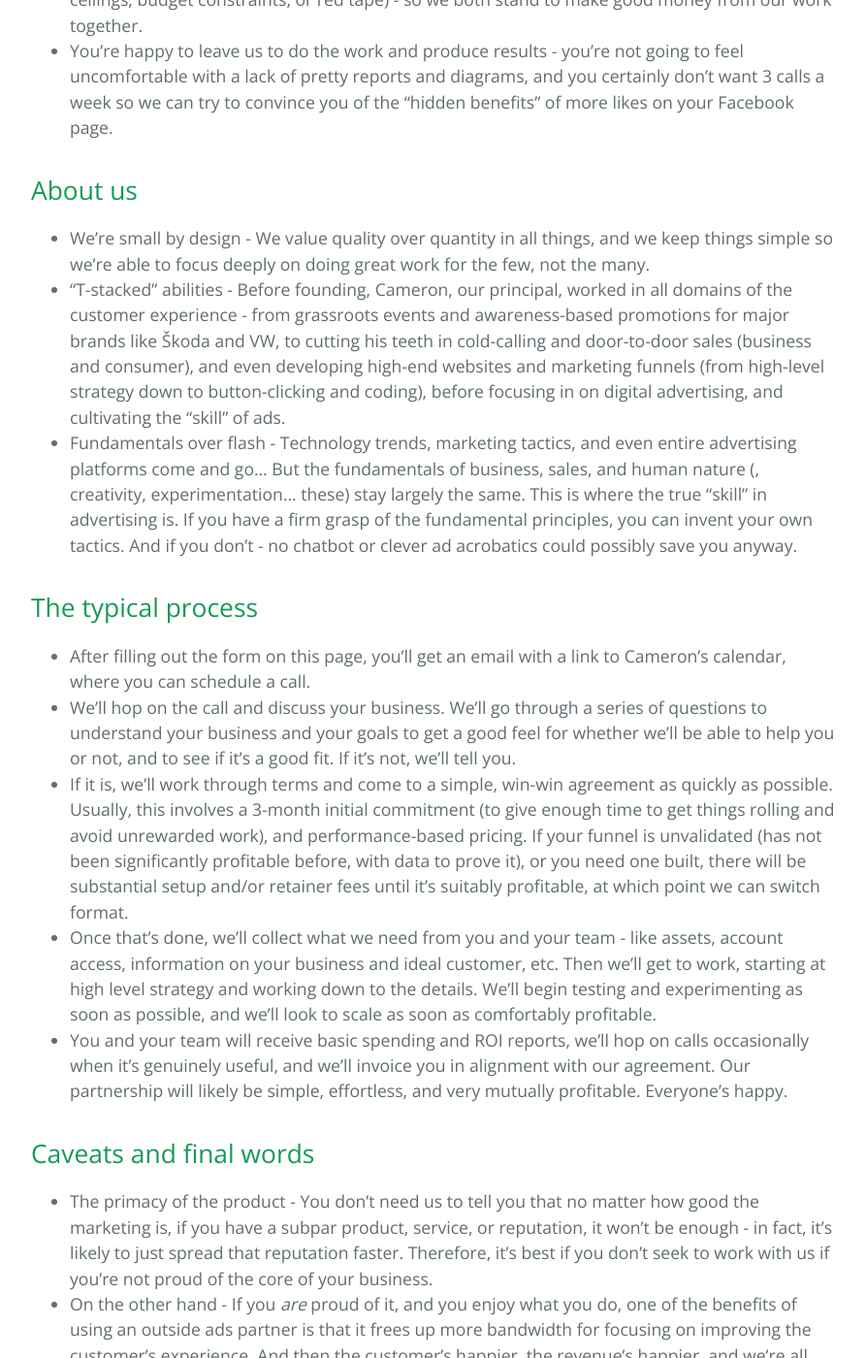
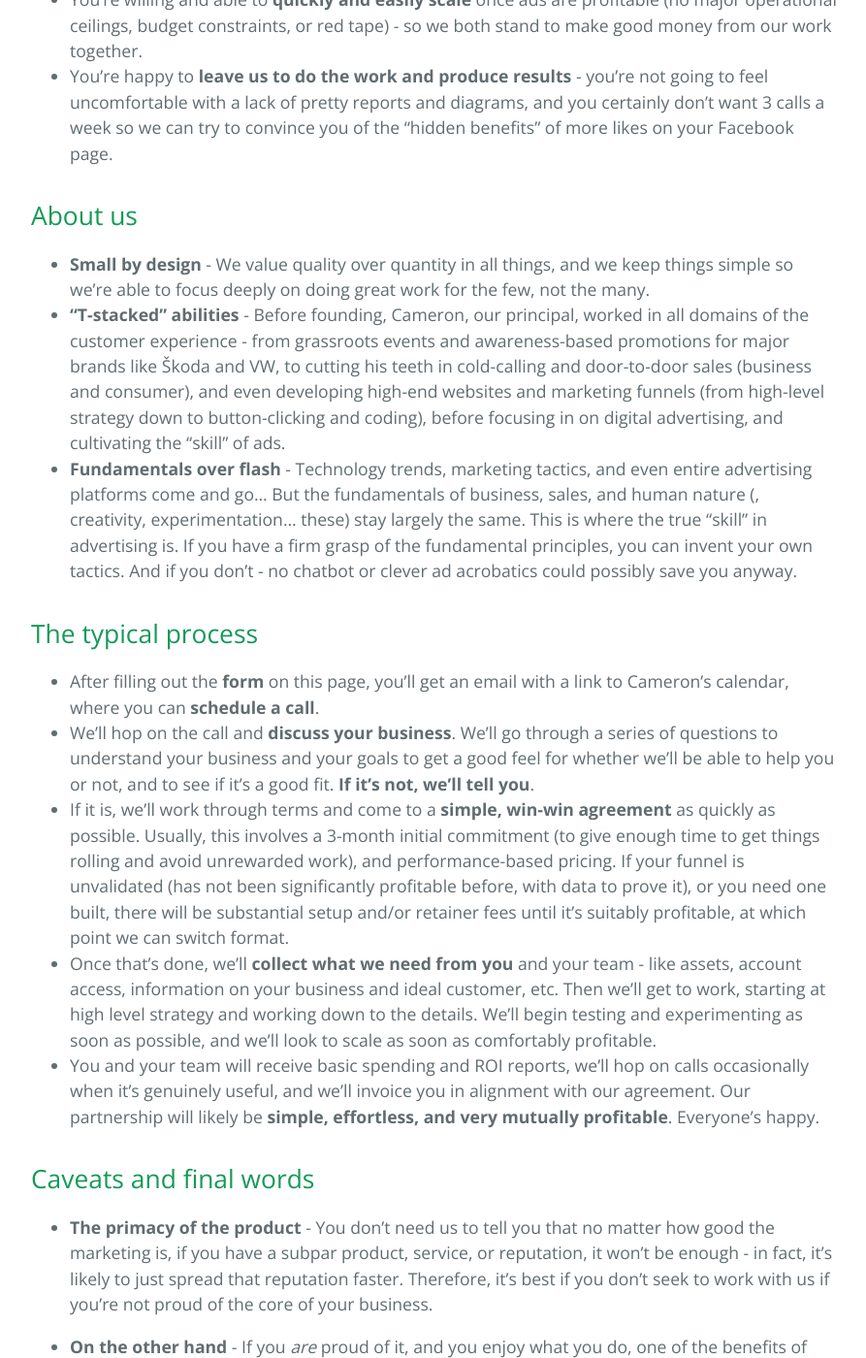
Before and after one commit to cameronhill1/skillofads1, a Jekyll site: the page built from index.md, in a window 1280 px wide and 1400 px high, scrolled down 639 px. Shown: the whole window at 97% size, without its empty margins (192-1085 px from the left). Built offline with Jekyll 4.4.1, drawn with Linux system fonts in a browser that asks for light colours; our own code applies the rules of GitHub Pages for plain Markdown files; some of the changed text lies outside the part shown.

Commit message:
Update index.md

```diff
--- a/index.md
+++ b/index.md
@@ -6,42 +6,44 @@
 
 Become one of our three partners:
 
-- Performance-based relationship - we produce directly trackable results; pay nothing if we don't.
-- No contracts - beyond the mandatory initial 3-month testing period, there are no commitments, for either party. We stay if it's a win-win.
-- Proven, current track record - Eg. In December 2020, we collected $2.2m for a client across Google and Facebook at an average ROI of 12.3 (results not typical).
+- **Performance-based relationship** - we produce directly trackable results; pay nothing if we don't.
+- **No contracts** - beyond the mandatory initial 3-month testing period, there are no commitments, for either party. We stay if it's a win-win.
+- **Proven, current track record** - Eg. In December 2020, we collected $2.2m for one client, across Google and Facebook, at an average ROI of 12.3 (results not typical).
 
 
 ## About you
 
 The offer is open to you if:
 
-- You run a relatively simple, profitable, and ethical business (or you're willing to zoom in on the 1-3 most profitable parts of it).
-- You're willing and able to quickly and easily scale once ads are profitable (no major operational ceilings, budget constraints, or red tape) - so we both stand to make good money from our work together.
-- You're happy to leave us to do the work and produce results - you're not going to feel uncomfortable with a lack of pretty reports and diagrams, and you certainly don't want 3 calls a week so we can try to convince you of the "hidden benefits" of more likes on your Facebook page.
+- You run a relatively **simple, profitable, and ethical business** (or you're willing to zoom in on the 1-3 most profitable parts of it).
+- You're willing and able to **quickly and easily scale** once ads are profitable (no major operational ceilings, budget constraints, or red tape) - so we both stand to make good money from our work together.
+- You're happy to **leave us to do the work and produce results** - you're not going to feel uncomfortable with a lack of pretty reports and diagrams, and you certainly don't want 3 calls a week so we can try to convince you of the "hidden benefits" of more likes on your Facebook page.
 
 
 ## About us
 
-- We're small by design - We value quality over quantity in all things, and we keep things simple so we're able to focus deeply on doing great work for the few, not the many.
-- "T-stacked" abilities - Before founding, Cameron, our principal, worked in all domains of the customer experience - from grassroots events and awareness-based promotions for major brands like Škoda and VW, to cutting his teeth in cold-calling and door-to-door sales (business and consumer), and even developing high-end websites and marketing funnels (from high-level strategy down to button-clicking and coding), before focusing in on digital advertising, and cultivating the "skill" of ads.
-- Fundamentals over flash - Technology trends, marketing tactics, and even entire advertising platforms come and go... But the fundamentals of business, sales, and human nature (, creativity, experimentation... these) stay largely the same. This is where the true "skill" in advertising is. If you have a firm grasp of the fundamental principles, you can invent your own tactics. And if you don't - no chatbot or clever ad acrobatics could possibly save you anyway.
+- **Small by design** - We value quality over quantity in all things, and we keep things simple so we're able to focus deeply on doing great work for the few, not the many.
+- **"T-stacked" abilities** - Before founding, Cameron, our principal, worked in all domains of the customer experience - from grassroots events and awareness-based promotions for major brands like Škoda and VW, to cutting his teeth in cold-calling and door-to-door sales (business and consumer), and even developing high-end websites and marketing funnels (from high-level strategy down to button-clicking and coding), before focusing in on digital advertising, and cultivating the "skill" of ads.
+- **Fundamentals over flash** - Technology trends, marketing tactics, and even entire advertising platforms come and go... But the fundamentals of business, sales, and human nature (, creativity, experimentation... these) stay largely the same. This is where the true "skill" in advertising is. If you have a firm grasp of the fundamental principles, you can invent your own tactics. And if you don't - no chatbot or clever ad acrobatics could possibly save you anyway.
 
 
 ## The typical process
 
-- After filling out the form on this page, you'll get an email with a link to Cameron's calendar, where you can schedule a call.
-- We'll hop on the call and discuss your business. We'll go through a series of questions to understand your business and your goals to get a good feel for whether we'll be able to help you or not, and to see if it's a good fit. If it's not, we'll tell you.
-- If it is, we'll work through terms and come to a simple, win-win agreement as quickly as possible. Usually, this involves a 3-month initial commitment (to give enough time to get things rolling and avoid unrewarded work), and performance-based pricing. If your funnel is unvalidated (has not been significantly profitable before, with data to prove it), or you need one built, there will be substantial setup and/or retainer fees until it's suitably profitable, at which point we can switch format.
-- Once that's done, we'll collect what we need from you and your team - like assets, account access, information on your business and ideal customer, etc. Then we'll get to work, starting at high level strategy and working down to the details. We'll begin testing and experimenting as soon as possible, and we'll look to scale as soon as comfortably profitable.
-- You and your team will receive basic spending and ROI reports, we'll hop on calls occasionally when it's genuinely useful, and we'll invoice you in alignment with our agreement. Our partnership will likely be simple, effortless, and very mutually profitable. Everyone's happy.
+- After filling out the **form** on this page, you'll get an email with a link to Cameron's calendar, where you can **schedule a call**.
+- We'll hop on the call and **discuss your business**. We'll go through a series of questions to understand your business and your goals to get a good feel for whether we'll be able to help you or not, and to see if it's a good fit. **If it's not, we'll tell you**.
+- If it is, we'll work through terms and come to a **simple, win-win agreement** as quickly as possible. Usually, this involves a 3-month initial commitment (to give enough time to get things rolling and avoid unrewarded work), and performance-based pricing. If your funnel is unvalidated (has not been significantly profitable before, with data to prove it), or you need one built, there will be substantial setup and/or retainer fees until it's suitably profitable, at which point we can switch format.
+- Once that's done, we'll **collect what we need from you** and your team - like assets, account access, information on your business and ideal customer, etc. Then we'll get to work, starting at high level strategy and working down to the details. We'll begin testing and experimenting as soon as possible, and we'll look to scale as soon as comfortably profitable.
+- You and your team will receive basic spending and ROI reports, we'll hop on calls occasionally when it's genuinely useful, and we'll invoice you in alignment with our agreement. Our partnership will likely be **simple, effortless, and very mutually profitable**. Everyone's happy.
 
 
 
 ## Caveats and final words
 
-- The primacy of the product - You don't need us to tell you that no matter how good the marketing is, if you have a subpar product, service, or reputation, it won't be enough - in fact, it's likely to just spread that reputation faster. Therefore, it's best if you don't seek to work with us if you're not proud of the core of your business.
-- On the other hand - If you _are_ proud of it, and you enjoy what you do, one of the benefits of using an outside ads partner is that it frees up more bandwidth for focusing on improving the customer's experience. And then the customer's happier, the revenue's happier, and we're all happier. (As a side note, this is the same reason why we keep our own marketing so minimalistic - so we can focus more on what matters most - our partners' ads).
-- Realistic expectations - Contrary to a popular opinion nowadays, social media and other forms of online advertising are not magic bullets. Again, it's about the fundamentals. The right offer, with the right timing, with the right budget and strategy, and the right messaging to the right audience... This combination can be very powerful. But there are a lot of factors, which is why we vet so thoroughly. Digital ads aren't fantastic for everyone, so we try to sniff that out as soon as we can, and will only proceed with a partnership if we feel confident it will be a win-win. With that said, it is still a risk, an experiment, for both parties. We do not guarantee results, and we do not offer refunds under any circumstances. By continuing, you understand and accept that.
+- **The primacy of the product** - You don't need us to tell you that no matter how good the marketing is, if you have a subpar product, service, or reputation, it won't be enough - in fact, it's likely to just spread that reputation faster. Therefore, it's best if you don't seek to work with us if you're not proud of the core of your business.
+
+- **On the other hand** - If you _are_ proud of it, and you enjoy what you do, one of the benefits of using an outside ads partner is that it frees up more bandwidth for focusing on improving the customer's experience. And then the customer's happier, the revenue's happier, and we're all happier. (As a side note, this is the same reason why we keep our own marketing so minimalistic - so we can focus more on what matters most - our partners' ads).
+
+- **Realistic expectations** - Contrary to a popular opinion nowadays, social media and other forms of online advertising are not magic bullets. Again, it's about the fundamentals. The right offer, with the right timing, with the right budget and strategy, and the right messaging to the right audience... This combination can be very powerful. But there are a lot of factors, which is why we vet so thoroughly. Digital ads aren't fantastic for everyone, so we try to sniff that out as soon as we can, and will only proceed with a partnership if we feel confident it will be a win-win. With that said, it is still a risk, an experiment, for both parties. We do not guarantee results, and we do not offer refunds under any circumstances. By continuing, you understand and accept that.
 
 
 
@@ -51,7 +53,7 @@ If you're interested in working together after reading all of the above, please
 
 [-> Click here](https://forms.google.com)
 
-Note - If you’re interested but now’s not the right time, personally or professionally, we understand - there's a box to express that in the form. If you select that, we don't spam, market, sell, pester, or anything. Instead, you'll receive no more than 1 email per quarter from us, just saying: "Ready to work together?" If you're ready, just reply to that email and we'll go from there.
+**Note** - If you’re interested but now’s not the right time - personally or professionally - we understand. To help, there's a box to express that in the form. If you select that, we won't spam you, market, sell, pester, or anything like that. Instead, you'll receive no more than 1 email per _quarter_ from us, saying only: "Ready to work together?" If you're ready, you can just reply to that email and we'll go from there.
 
 [-> Click here](https://forms.google.com)
 
```
